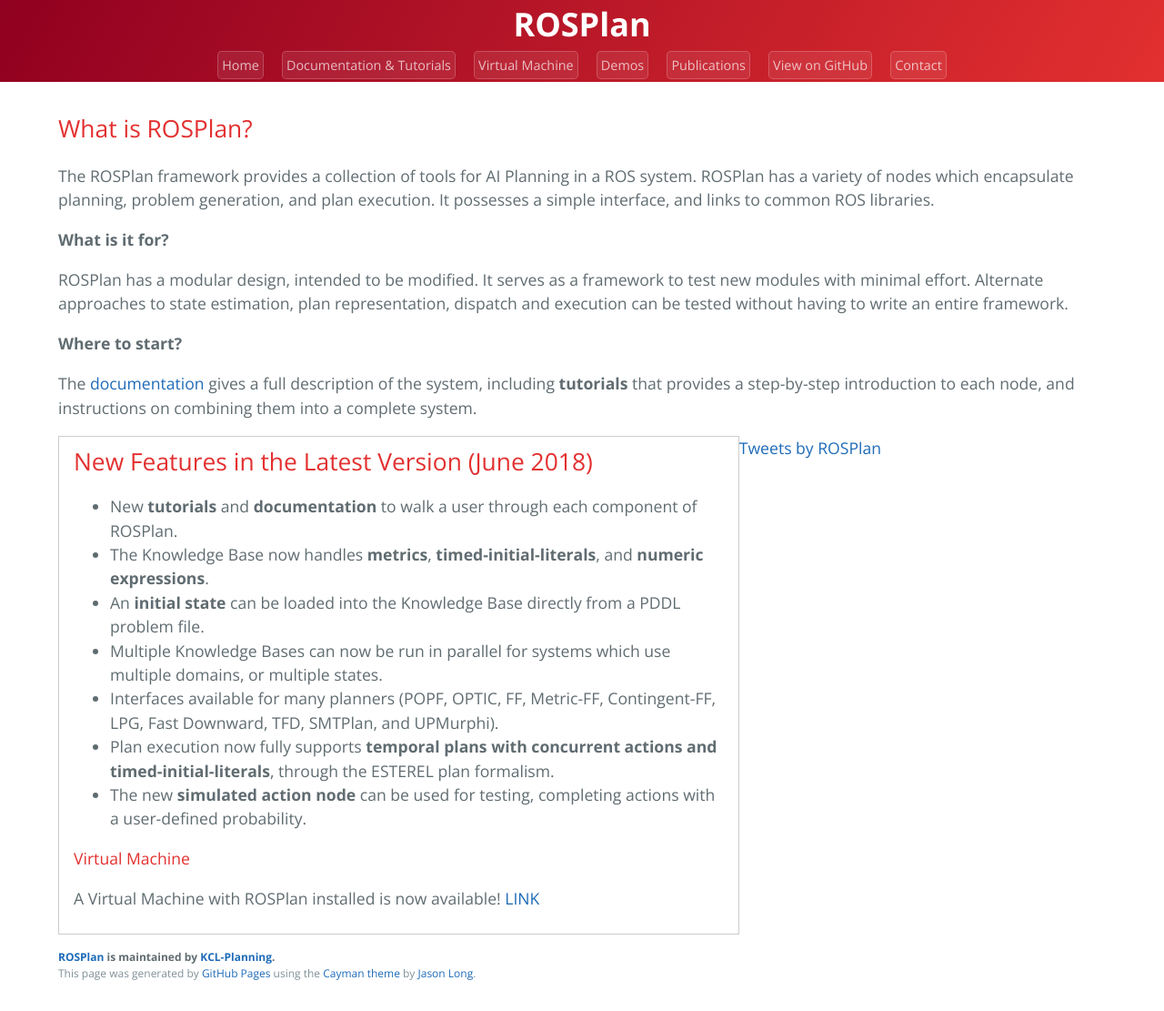
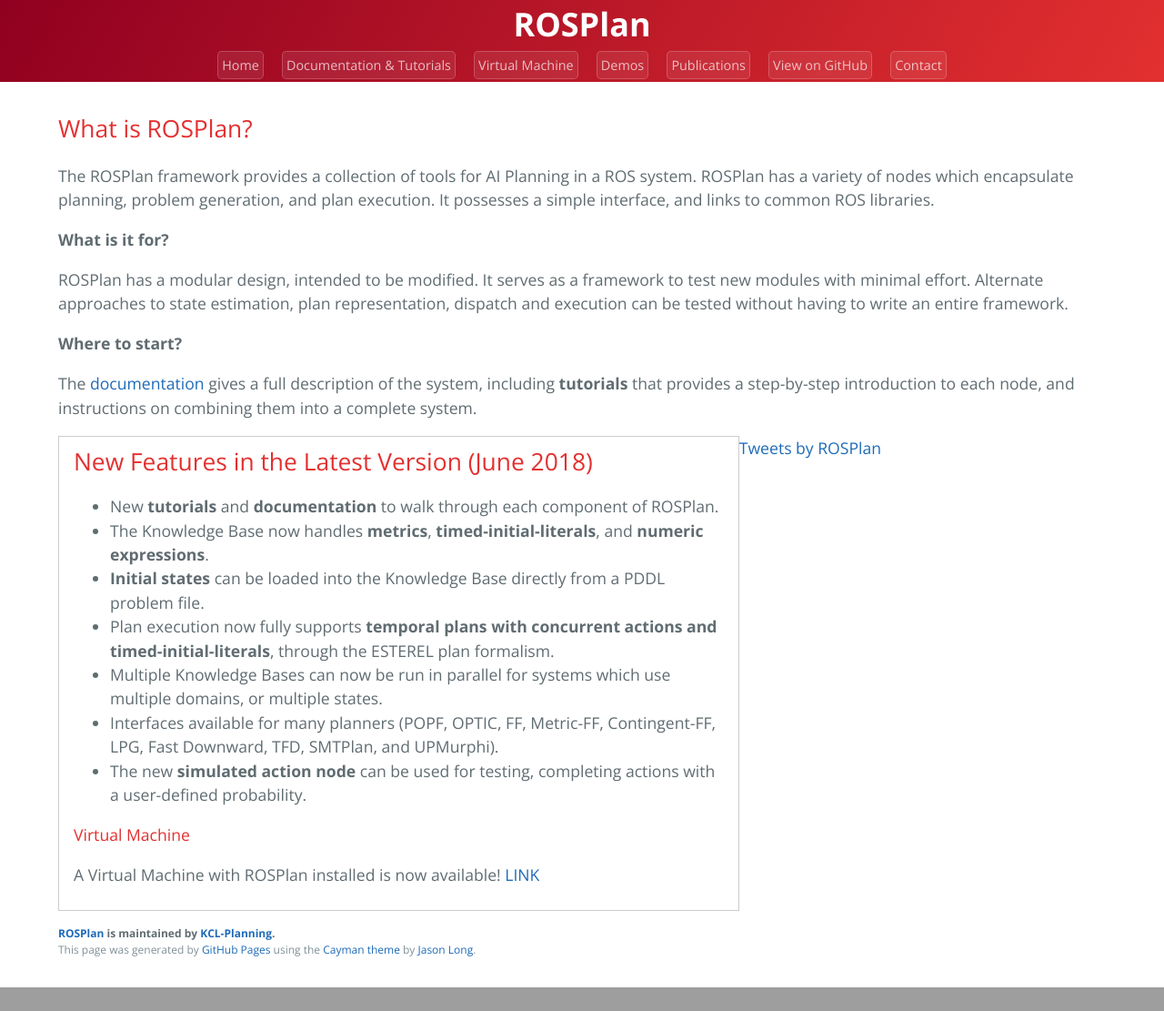
Before and after one commit to KCL-Planning/ROSPlan, a Jekyll site: the page built from index.md, in a window 1280 px wide. Shown: the whole page at 91% size. Built offline with Jekyll 4.4.1, drawn with Linux system fonts in a browser that asks for light colours; comment, search, counter and statistics services are not loaded; after the commit the page ends 1085 px from its top, so only the background shows below that.

Commit message:
Update news.md

```diff
--- a/_includes/news.md
+++ b/_includes/news.md
@@ -1,11 +1,11 @@
 ## New Features in the Latest Version (June 2018)
 
-- New **tutorials** and **documentation** to walk a user through each component of ROSPlan.
+- New **tutorials** and **documentation** to walk through each component of ROSPlan.
 - The Knowledge Base now handles **metrics**, **timed-initial-literals**, and **numeric expressions**.
-- An **initial state** can be loaded into the Knowledge Base directly from a PDDL problem file.
+- **Initial states** can be loaded into the Knowledge Base directly from a PDDL problem file.
+- Plan execution now fully supports **temporal plans with concurrent actions and timed-initial-literals**, through the ESTEREL plan formalism.
 - Multiple Knowledge Bases can now be run in parallel for systems which use multiple domains, or multiple states.
 - Interfaces available for many planners (POPF, OPTIC, FF, Metric-FF, Contingent-FF, LPG, Fast Downward, TFD, SMTPlan, and UPMurphi).
-- Plan execution now fully supports **temporal plans with concurrent actions and timed-initial-literals**, through the ESTEREL plan formalism.
 - The new **simulated action node** can be used for testing, completing actions with a user-defined probability.
 
 #### Virtual Machine
```
